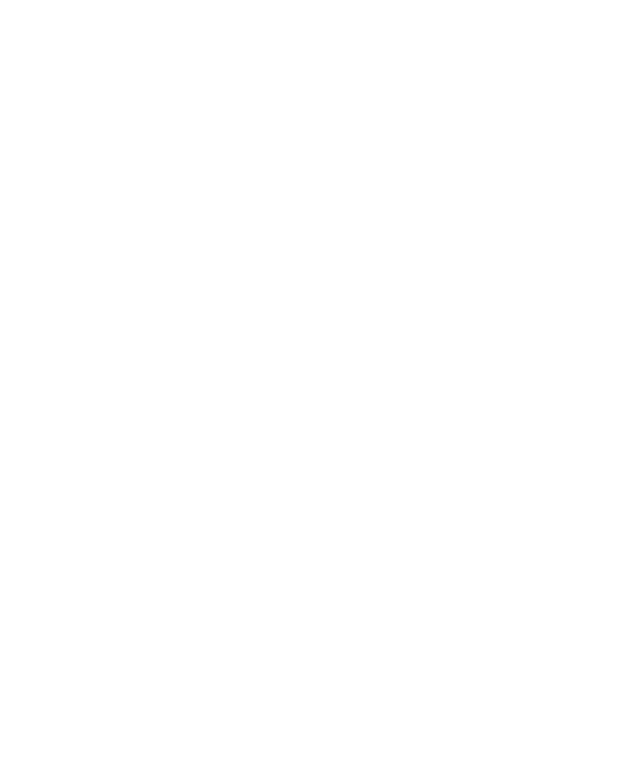
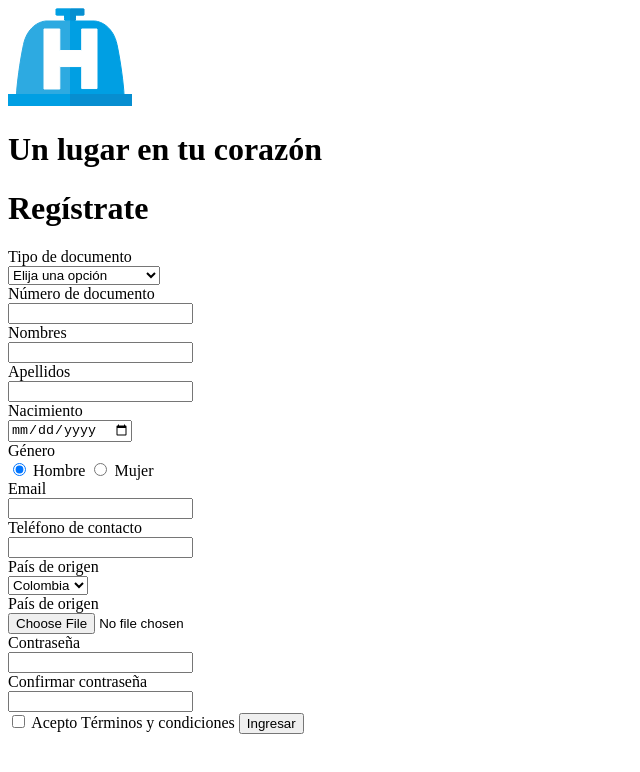
Before and after one commit to Angelopezmacc/Taller-Hotelia-Responsividad, a plain HTML site: page views/formRegistrarHuesped.html in a window 1280 px wide. Shown: the whole page, without its empty margins (0-640 px from the left). Drawn offline with Linux system fonts and the light colour scheme.

Commit message:
HTML móvil
Se crea el esqueleto en HTML5 de la versión móvil

```diff
--- a/views/formRegistrarHuesped.html
+++ b/views/formRegistrarHuesped.html
@@ -8,6 +8,145 @@
     <title>Regisro Huéspedes</title>
 </head>
 <body>
+    <!-- Creando el encabezado de la página -->
+    <div class="header">
 
+        <img src="../assets/img/Hotelia horizontal blanco.svg" alt="">
+        <h1>Un lugar en tu corazón</h1>
+
+    </div>
+
+    <!-- Creando el formulario -->
+    <div class="form">
+        <!-- Usamos post por razones de seguridad ya que hay datos personales -->
+        <form action="" method="post">
+
+            <!-- Título del formulario -->
+            <h1>Regístrate</h1>
+
+            <!-- Selección del tipo de documento -->
+            <div class="datos">
+                <label for="tipoDocumento">Tipo de documento</label><br>
+                <select name="tipoDocumento" id="tipoDocumento" placeholder="Elija una opción">
+
+                    <option value="1">Elija una opción</option>
+                    <option value="2">Tarjeta de identidad</option>
+                    <option value="3">Cédula de ciudadanía</option>
+                    <option value="4">Pasaporte</option>
+                    <option value="5">Cédula de extranjería</option>
+
+                </select>
+            </div>
+
+            <!-- Escribir el número de documento -->
+            <div class="datos">
+
+                <label for="numDocumento">Número de documento</label><br>
+                <input type="text" name="numDocumento">
+
+            </div>
+
+            <!-- Nombres -->
+            <div class="datos">
+
+                <label for="nombres">Nombres</label><br>
+                <input type="text" name="nombres">
+
+            </div>
+
+            <!-- Apellidos -->
+            <div class="datos">
+
+                <label for="apellidos">Apellidos</label><br>
+                <input type="text" name="apellidos">
+
+            </div>
+
+            <!-- Fecha de nacimiento -->
+            <div class="datos">
+
+                <label for="nacimiento">Nacimiento</label><br>
+                <input type="date" name="nacimiento">
+
+            </div>
+
+            <!-- Género -->
+            <div class="datos">
+
+                <label for="genero">Género</label><br>
+                <div class="generos">
+                    <input type="radio" name="genero" checked>
+                    <label>Hombre</label>
+                    <input type="radio" name="genero"        >
+                    <label>Mujer</label>
+                </div>
+
+            </div>
+
+            <!-- Email -->
+            <div class="datos">
+
+                <label for="email">Email</label><br>
+                <input type="email" name="email" id="">
+
+            </div>
+
+            <!-- Teléfono de contacto -->
+            <div class="datos">
+
+                <label for="telefono">Teléfono de contacto</label><br>
+                <input type="number" name="telefono" id="">
+
+            </div>
+
+            <!-- País de origen -->
+            <div class="datos">
+
+                <label for="pais">País de origen</label><br>
+                <select name="pais" id="">
+
+                    <option value="1">Colombia</option>
+                    <option value="2">Eslovenia</option>
+                    <option value="3">Polonia</option>
+                    <option value="4">Otro</option>
+
+                </select>
+
+            </div>
+
+            <!-- Foto -->
+            <div class="datos">
+
+                <label for="foto">País de origen</label><br>
+                <input type="file" name="foto" placeholder="Seleccionar archivo">
+
+            </div>
+
+            <!-- Contraseña -->
+            <div class="datos">
+
+                <label for="password">Contraseña</label><br>
+                <input type="password" name="password" id="">
+
+            </div>
+
+            <!-- Confirmar contraseña -->
+            <div class="datos">
+
+                <label for="confirmPassword">Confirmar contraseña</label><br>
+                <input type="password" name="confirmPassword" id="">
+
+            </div>
+
+            <!-- Términos y condiciones -->
+            <div class="tyc">
+
+                <input type="checkbox" name="tyc">
+                <label for="tyc" id="abrirtyc">Acepto Términos y condiciones</label>
+                <button>Ingresar</button>
+            </div>
+
+        </form>
+    </div>
 </body>
 </html>
```
Also changed, not shown: assets/img/Hotelia horizontal blanco.svg (added).
